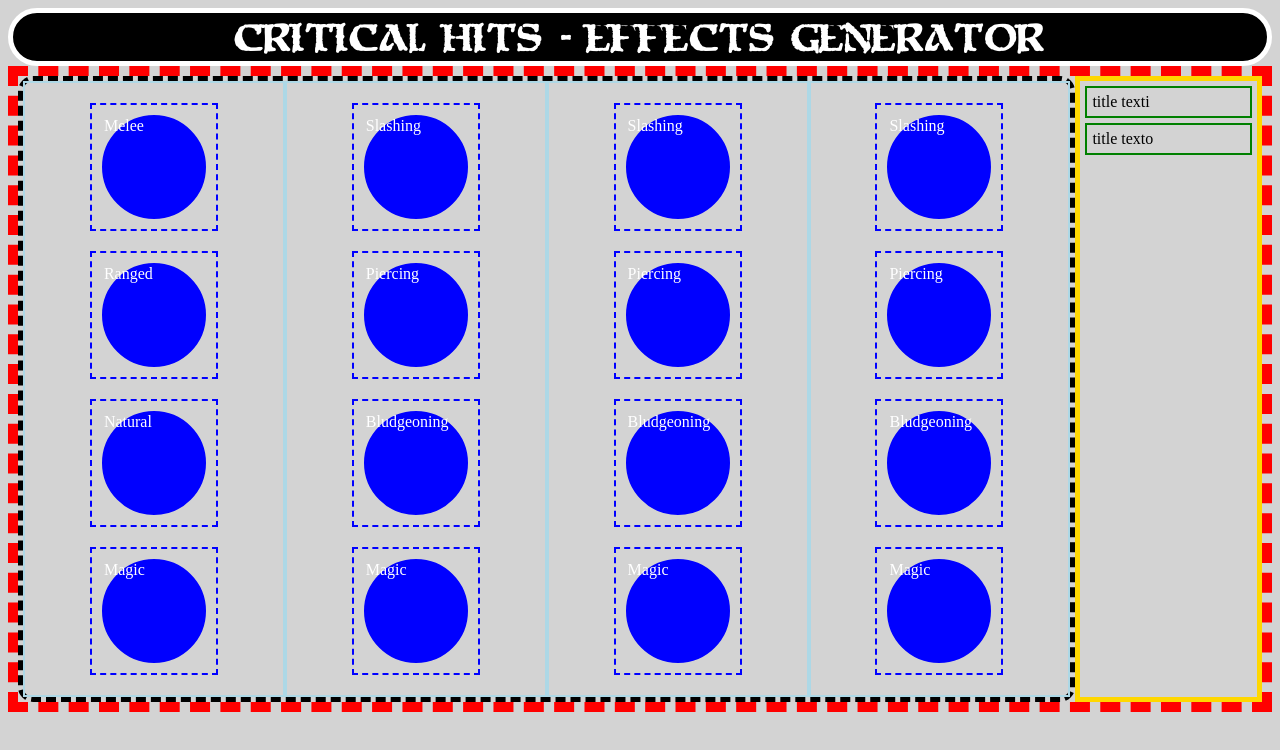
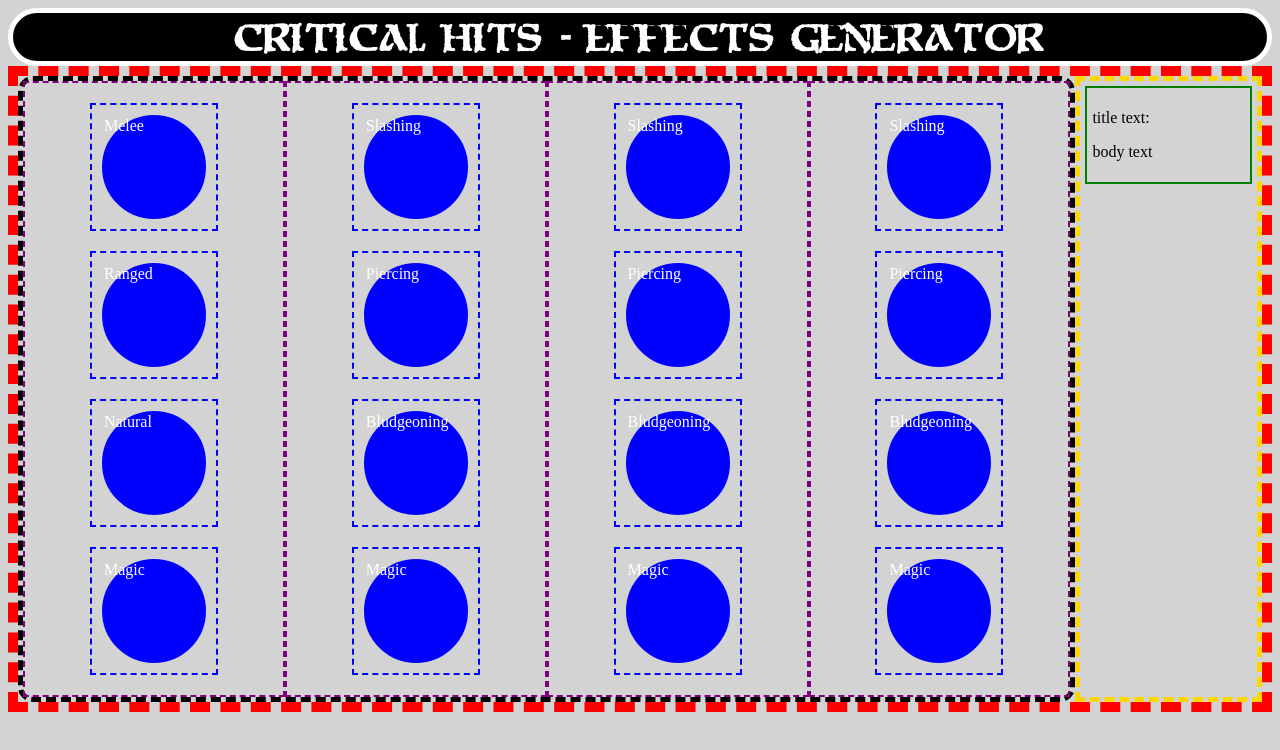
Before and after one commit to KirbyPaint/effects-generator-v2, a React (Create React App) app: page / in a window 1280 px wide. Shown: the top 750 px of the page. Built offline with nearby package versions, Linux system fonts and the light colour scheme.

Commit message:
add styling and such

```diff
--- a/src/components/effectButton.tsx
+++ b/src/components/effectButton.tsx
@@ -13,10 +13,14 @@ const Button: FC<IButton> = (props) => {
   const { buttonText, titleText, bodyText } = props;
   const [modalIsOpen, setModalIsOpen] = useState(false);
   const [randomEffect, setRandomEffect] = useState(0);
+  const [cardTitleText, setCardTitleText] = useState("");
+  const [cardBodyText, setCardBodyText] = useState("");
 
   function toggleShowModal() {
     setRandomEffect(randomizer());
     setModalIsOpen(!modalIsOpen);
+    setCardTitleText(titleText[randomEffect]);
+    setCardBodyText(bodyText[randomEffect]);
   }
   return (
     <StyleEffectButton onClick={toggleShowModal}>
--- a/src/components/effectTextInsert.tsx
+++ b/src/components/effectTextInsert.tsx
@@ -1,18 +1,18 @@
 import { FC } from "react";
-import { StyleEffectTextInsert } from "../styles/styles";
+import { StyleEffectCard } from "../styles/styles";
 
 interface IEffectList {
   title: string;
   text: string;
 }
 
-const EffectTextInsert: FC<IEffectList> = (props) => {
+const EffectCard: FC<IEffectList> = (props) => {
   return (
-    <StyleEffectTextInsert>
-      {props.title}
-      {props.text}
-    </StyleEffectTextInsert>
+    <StyleEffectCard>
+      <p>{props.title}:</p>
+      <p>{props.text}</p>
+    </StyleEffectCard>
   );
 };
 
-export default EffectTextInsert;
+export default EffectCard;
--- a/src/components/popup.tsx
+++ b/src/components/popup.tsx
@@ -1,5 +1,10 @@
 import { FC } from "react";
-import { StyleBodyText, StylePopupTitle, StylePopup } from "../styles/styles";
+import {
+  StyleBodyText,
+  StylePopupContainer,
+  StylePopupTitle,
+  StylePopupWindow,
+} from "../styles/styles";
 
 interface IPopup {
   titleText: string;
@@ -10,10 +15,14 @@ interface IPopup {
 const Popup: FC<IPopup> = (props) => {
   const { titleText, bodyText } = props;
   return (
-    <StylePopup>
-      <StylePopupTitle>{titleText}</StylePopupTitle>
-      <StyleBodyText>{bodyText}</StyleBodyText>
-    </StylePopup>
+    <StylePopupWindow>
+      <StylePopupContainer>
+        <StylePopupTitle>{titleText}</StylePopupTitle>
+      </StylePopupContainer>
+      <StylePopupContainer>
+        <StyleBodyText>{bodyText}</StyleBodyText>
+      </StylePopupContainer>
+    </StylePopupWindow>
   );
 };
 
--- a/src/containers/effectList.tsx
+++ b/src/containers/effectList.tsx
@@ -1,7 +1,7 @@
 import { FC } from "react";
 import EffectTextInsert from "../components/effectTextInsert";
-import { StyleEffectList } from "../styles/styles";
 import { v4 } from "uuid";
+import { StyleEffectContainer } from "../styles/styles";
 
 interface IEffectList {
   data: string[];
@@ -9,11 +9,9 @@ interface IEffectList {
 
 const EffectList: FC<IEffectList> = ({ data }) => {
   return (
-    <StyleEffectList>
-      {data.map((effect) => (
-        <EffectTextInsert title={data[0]} text={effect[1]} key={v4()} />
-      ))}
-    </StyleEffectList>
+    <StyleEffectContainer>
+      <EffectTextInsert title={data[0]} text={data[1]} key={v4()} />
+    </StyleEffectContainer>
   );
 };
 
--- a/src/styles/styles.ts
+++ b/src/styles/styles.ts
@@ -1,5 +1,5 @@
 // Ash
-// Refactor the margin and padding to the containers for consistency
+// Refactor the margin and padding to the containers/columns for consistency
 // Container border style dashed, root elements are solid (for dev testing)
 // obviously actual borders will be solid
 
@@ -42,13 +42,13 @@ export const StyleMainContainer = styled.div`
   grid-template-columns: 85% auto;
 `;
 
-export const StyleEffectList = styled.div`
-  border: 5px solid gold;
+export const StyleEffectContainer = styled.div`
+  border: 5px dashed gold;
   max-height: auto;
 `;
 
 export const StyleButtonColumn = styled.div`
-  border: 2px solid lightblue;
+  border: 2px dashed purple;
   display: grid;
   grid-template-rows: 25% 25% 25% 25%;
   justify-content: center;
@@ -70,25 +70,31 @@ export const StyleEffectButton = styled.div`
   color: white;
 `;
 
-export const StyleEffectTextInsert = styled.div`
+export const StyleEffectCard = styled.div`
   border: 2px solid green;
   padding: 5px;
   margin: 5px;
 `;
 
-export const StylePopup = styled.div`
-  height: 300px;
+export const StylePopupWindow = styled.div`
+  height: min-content;
   position: absolute;
   top: 50%;
   left: 50%;
   transform: translate(-50%, -50%);
   background-color: rgb(202, 166, 115);
-  padding: 50px;
-  width: 600px;
+  /* padding: 50px; */
+  width: (min-content + 50px);
   border: 10px solid rgb(165, 91, 42);
   border-radius: 50px;
   border-style: ridge groove groove ridge;
   box-shadow: 15px 10px 10px 10px rgba(0, 0, 0, 0.2);
+`;
+
+export const StylePopupContainer = styled.div`
+  /* border: 2px dashed green; */
+  margin: 10px;
+  padding: 10px;
 `;
 
 export const StylePopupTitle = styled.p`
```
Also changed, not shown: 1 other file (tests, documents, lock files or other folders).
